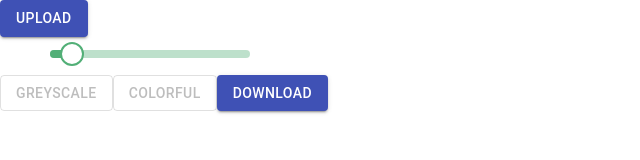
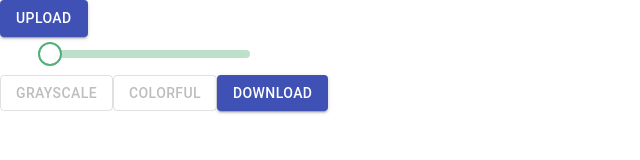
Before and after one commit to yishuolin/ascii-art-generator, a Next.js app: page / in a window 1280 px wide. Shown: the top 160 px of the page, without its empty margins (0-640 px from the left). Built offline with nearby package versions, Linux system fonts and the light colour scheme.

Commit message:
refactor: extract components and helpers

```diff
--- a/components/CustomSlider.js
+++ b/components/CustomSlider.js
@@ -0,0 +1,36 @@
+import { Slider } from '@material-ui/core';
+import { withStyles } from '@material-ui/core/styles';
+const CustomSlider = withStyles({
+  root: {
+    color: '#52af77',
+    height: 8,
+  },
+  thumb: {
+    height: 24,
+    width: 24,
+    backgroundColor: '#fff',
+    border: '2px solid currentColor',
+    marginTop: -8,
+    marginLeft: -12,
+    '&:focus, &:hover, &$active': {
+      boxShadow: 'inherit',
+    },
+  },
+  active: {},
+  valueLabel: {
+    left: 'calc(-50% + 4px)',
+  },
+  mark: {
+    height: 0,
+  },
+  track: {
+    height: 8,
+    borderRadius: 4,
+  },
+  rail: {
+    height: 8,
+    borderRadius: 4,
+  },
+})(Slider);
+
+export { CustomSlider };
--- /dev/null
+++ b/components/index.js
@@ -0,0 +1 @@
+export * from './CustomSlider'
--- /dev/null
+++ b/helpers/convertImage.js
@@ -0,0 +1,38 @@
+import { Image } from 'image-js';
+const ASCII = ['@', '#', '$', 'S', '%', '?', '*', '+', 'o', ':', '.'];
+const getConvertedChar = (val) => ASCII[Math.floor(val / 25)];
+
+const getGrayscaleResult = async (url, width) => {
+  const image = await Image.load(url);
+  const gray = image.grey().resize({ width: width });
+
+  let string = '';
+  for (let i = 0; i < gray.data.length; i++) {
+    const char = getConvertedChar(gray.data[i]);
+    string += char + char;
+    if ((i + 1) % gray.width === 0) string += '\n';
+  }
+  return string;
+};
+
+const getColorfulResult = async (url, width) => {
+  let image = await Image.load(url);
+  image = image.resize({ width: width });
+  const { channels } = image;
+
+  let html = '';
+  for (let i = 0; i < image.data.length; i += channels) {
+    const mean = (image.data[i] + image.data[i + 1] + image.data[i + 2]) / 3;
+    const char = getConvertedChar(mean);
+    const color = `rgb(${image.data[i]}, ${image.data[i + 1]}, ${
+      image.data[i + 2]
+    })`;
+    html +=
+      `<span style="color: ${color}; ">${char}</span>` +
+      `<span style="color: ${color}; ">${char}</span>`;
+    if ((i + channels) % (image.width * channels) === 0) html += '<br />';
+  }
+  return html;
+};
+
+export { getGrayscaleResult, getColorfulResult };
--- /dev/null
+++ b/helpers/index.js
@@ -0,0 +1 @@
+export * from './convertImage';
--- a/pages/index.js
+++ b/pages/index.js
@@ -1,93 +1,37 @@
 import React, { useState, useRef } from 'react';
 import Head from 'next/head';
-import { Image } from 'image-js';
-import { Button, Slider } from '@material-ui/core';
-import { withStyles } from '@material-ui/core/styles';
-const ASCII = ['@', '#', '$', 'S', '%', '?', '*', '+', 'o', ':', '.'];
-const getConvertedChar = (val) => ASCII[Math.floor(val / 25)];
-const MIN_RESOLUTION = 50;
-const MAX_RESOLUTION = 500;
-const PrettoSlider = withStyles({
-  root: {
-    color: '#52af77',
-    height: 8,
-  },
-  thumb: {
-    height: 24,
-    width: 24,
-    backgroundColor: '#fff',
-    border: '2px solid currentColor',
-    marginTop: -8,
-    marginLeft: -12,
-    '&:focus, &:hover, &$active': {
-      boxShadow: 'inherit',
-    },
-  },
-  active: {},
-  valueLabel: {
-    left: 'calc(-50% + 4px)',
-  },
-  mark: {
-    height: 0,
-  },
-  track: {
-    height: 8,
-    borderRadius: 4,
-  },
-  rail: {
-    height: 8,
-    borderRadius: 4,
-  },
-})(Slider);
+import { Button } from '@material-ui/core';
+import { CustomSlider } from '../components';
+import { getGrayscaleResult, getColorfulResult } from '../helpers';
 
 export default function Home() {
-  const [resolution, setResolution] = useState(100);
+  const MIN_WIDTH = 50;
+  const MAX_WIDTH = Math.floor(800 / 12); // 12px
+
+  const [width, setWidth] = useState(MIN_WIDTH);
   const [file, setFile] = useState(null);
   const [output, setOutput] = useState('');
   const [loading, setLoading] = useState(false);
 
-  const fontSize = 600 / resolution;
+  const fontSize = 800 / width;
   const result = useRef(null);
 
-  const handleGreyscaleImage = async (url) => {
+  const handleGrayscaleImage = async () => {
     result.current.innerHTML = '';
     setLoading(true);
-    const image = await Image.load(url);
-    const grey = image.grey().resize({ width: resolution });
-
-    let string = '';
-    for (let i = 0; i < grey.data.length; i++) {
-      const char = getConvertedChar(grey.data[i]);
-      string += char + char;
-      if ((i + 1) % grey.width === 0) string += '\n';
-    }
+    const string = await getGrayscaleResult(URL.createObjectURL(file), width);
 
     setTimeout(() => {
       result.current.innerText = string;
       setLoading(false);
-    }, 100);
+    }, 1000);
     setOutput(string);
   };
 
-  const handleColorfulImage = async (url) => {
+  const handleColorfulImage = async () => {
     result.current.innerText = '';
     setLoading(true);
-    let image = await Image.load(url);
-    image = image.resize({ width: resolution });
-    const {channels} = image
-
-    let html = '';
-    for (let i = 0; i < image.data.length; i += channels) {
-      const mean = (image.data[i] + image.data[i + 1] + image.data[i + 2]) / 3;
-      const char = getConvertedChar(mean);
-      const color = `rgb(${image.data[i]}, ${image.data[i + 1]}, ${
-        image.data[i + 2]
-      })`;
-      html +=
-        `<span style="color: ${color}; ">${char}</span>` +
-        `<span style="color: ${color}; ">${char}</span>`;
-      if ((i + channels) % (image.width * channels) === 0) html += '<br />';
-    }
+    const html = await getColorfulResult(URL.createObjectURL(file), width);
 
     setTimeout(() => {
       setLoading(false);
@@ -104,10 +48,10 @@ export default function Home() {
     setFile(e.target.files[0]);
   };
 
-  const handleUpdateResolution = (e, newValue) => {
+  const handleUpdateWidth = (e, newValue) => {
     result.current.innerText = '';
     result.current.innerHTML = '';
-    setResolution(newValue);
+    setWidth(newValue);
   };
 
   return (
@@ -130,15 +74,15 @@ export default function Home() {
             Upload
           </Button>
         </label>
-        <span>{file && file.name}</span>
+        {file && <span>${file.name}</span>}
         <div style={{ width: '200px', marginLeft: '50px' }}>
-          <PrettoSlider
-            defaultValue={resolution}
-            value={resolution}
-            onChange={handleUpdateResolution}
+          <CustomSlider
+            defaultValue={width}
+            value={width}
+            onChange={handleUpdateWidth}
             marks
-            min={MIN_RESOLUTION}
-            max={MAX_RESOLUTION}
+            min={MIN_WIDTH}
+            max={MAX_WIDTH}
             valueLabelDisplay="auto"
           />
         </div>
@@ -147,15 +91,15 @@ export default function Home() {
           color="primary"
           component="span"
           disabled={!file}
-          onClick={() => handleGreyscaleImage(URL.createObjectURL(file))}>
-          greyscale
+          onClick={handleGrayscaleImage}>
+          grayscale
         </Button>
         <Button
           variant="outlined"
           color="primary"
           component="span"
           disabled={!file}
-          onClick={() => handleColorfulImage(URL.createObjectURL(file))}>
+          onClick={handleColorfulImage}>
           colorful
         </Button>
         <Button variant="contained" color="primary" component="span">
@@ -168,7 +112,12 @@ export default function Home() {
 
         {loading && <div>Loading.....</div>}
 
-        <div ref={result} style={{ fontFamily: 'monospace', fontSize }}></div>
+        <div
+          ref={result}
+          style={{
+            fontFamily: 'monospace',
+            fontSize,
+          }}></div>
       </div>
     </div>
   );
```
